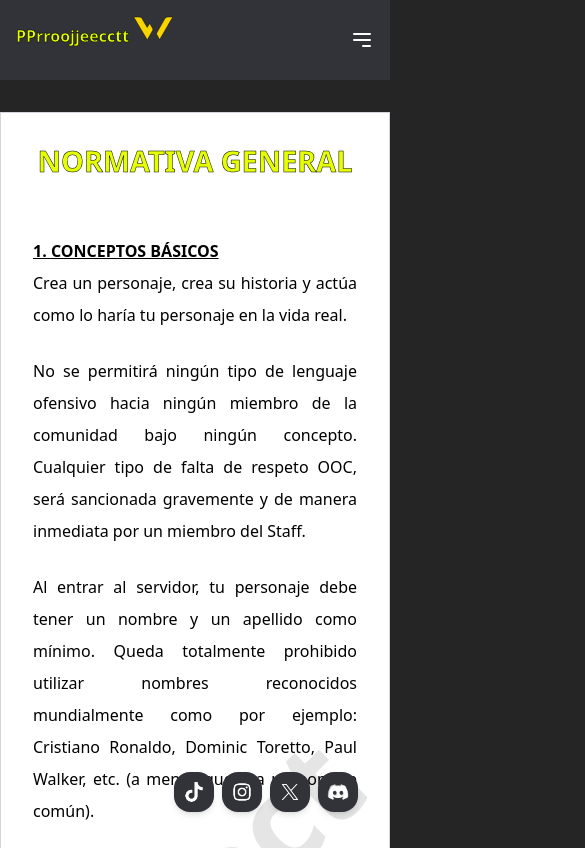
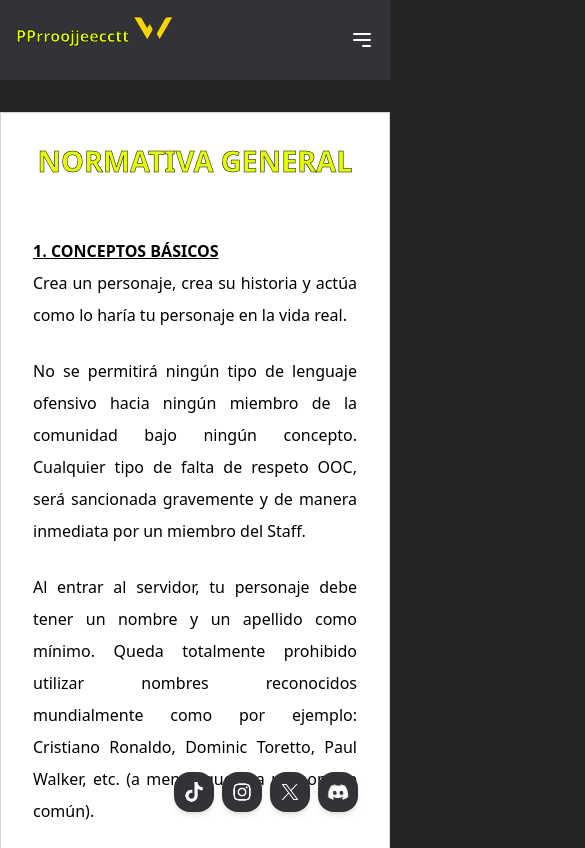
Before and after one commit to ProjectWRP/ProjectW, an Astro site: page /normativa in a window 390 px wide. Shown: the top 848 px of the page, 585 px wide, since content can reach past the window. Built offline with nearby package versions, Linux system fonts and the light colour scheme; Astro itself is replaced by a stand-in of ours; what @midudev/tailwind-animations would draw is missing.

Commit message:
Cambio tamaño marca de agua normativa

```diff
--- a/src/components/Navbar.astro
+++ b/src/components/Navbar.astro
@@ -205,9 +205,9 @@
                 }
 
                 .pagina::after {
-                        font-size: 8em;
+                        font-size: 5em;
                         margin-bottom: 4em;
-                        margin-right: -2em;
+                        margin-right: 2em;
                 }
 
                 .tituloNormativa {
```
